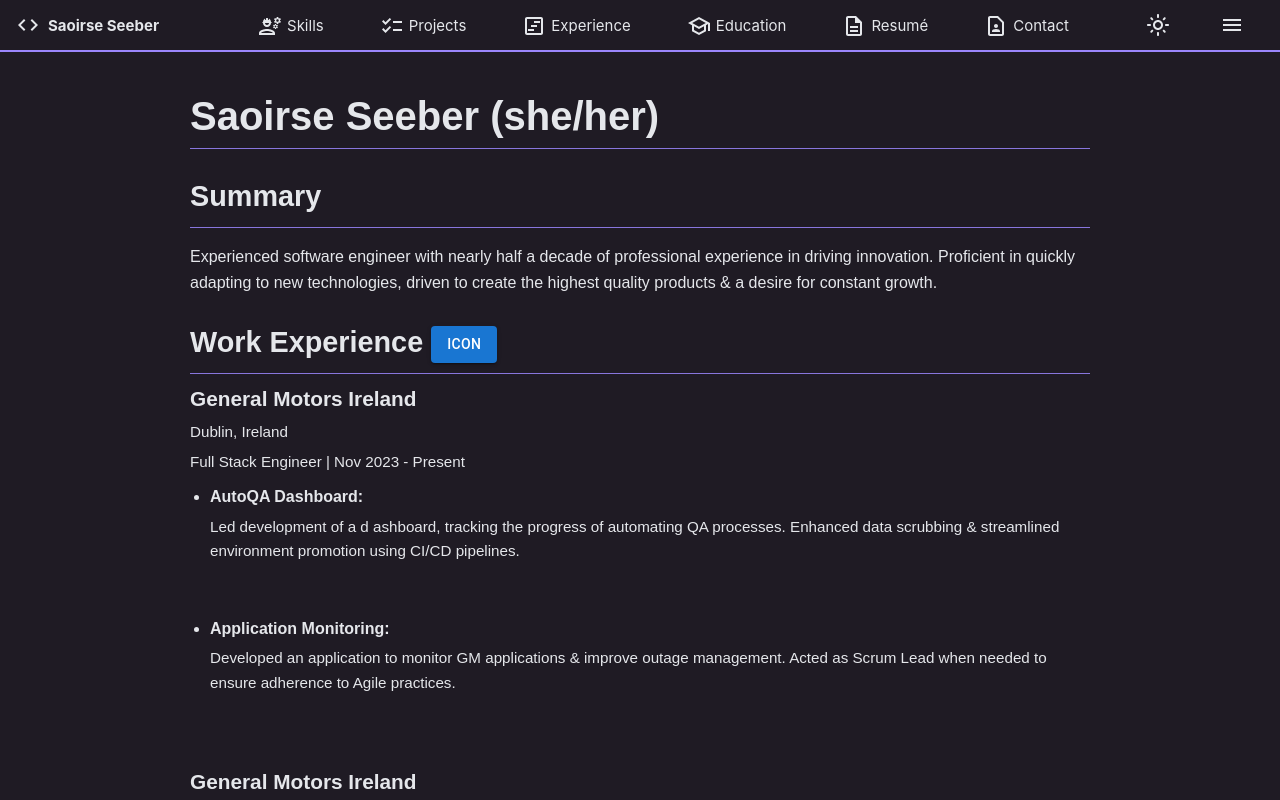
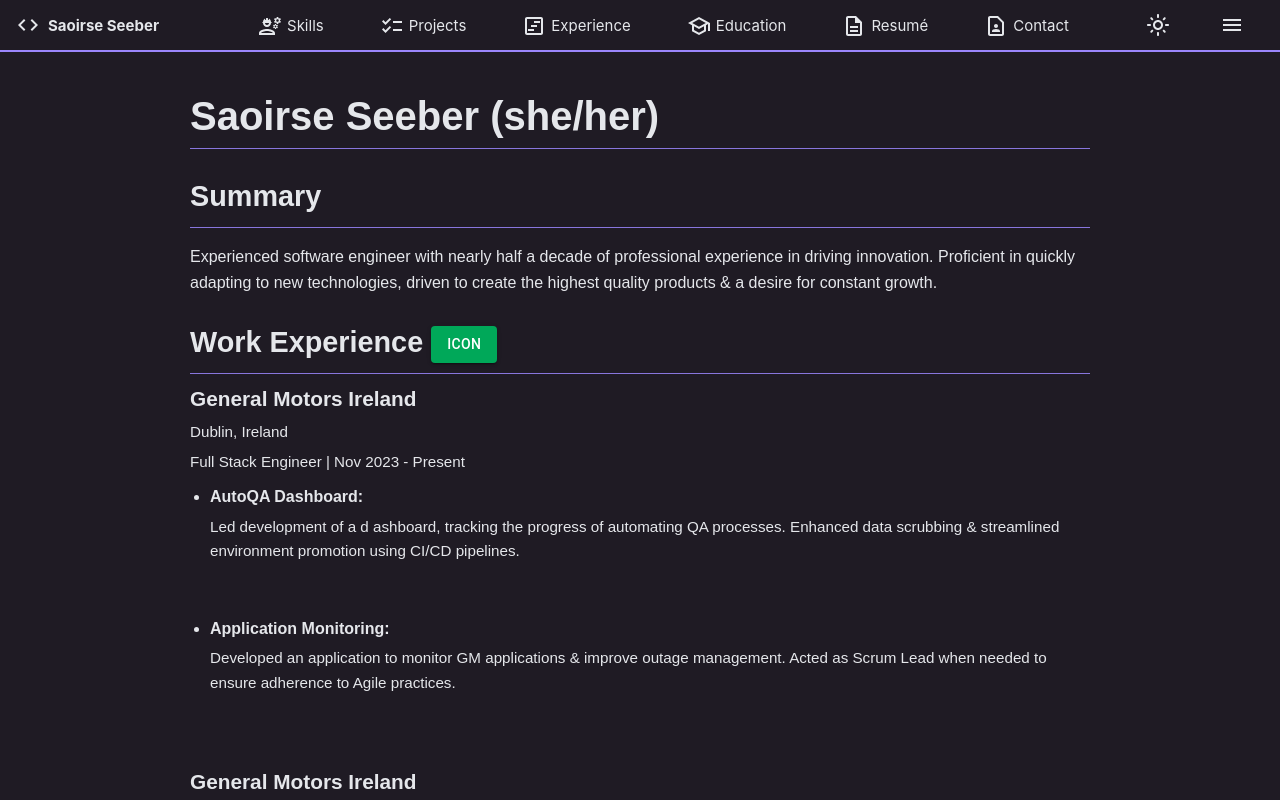
Before and after one commit to saoirselicious/personalsite, a React (Create React App) app: page /resume in a window 1280 px wide. Shown: the top 800 px of the page. Built offline with nearby package versions, Linux system fonts and the light colour scheme; some icons are missing.

Commit message:
Changing button colour on CV

```diff
--- a/src/components/CV/CV.tsx
+++ b/src/components/CV/CV.tsx
@@ -106,7 +106,7 @@
 
         {/* Work Experience */}
         <section className="experience">
-          <h2>Work Experience <Button id="iconOrText" variant="contained" onClick={showIcon}>{state.text}</Button></h2>
+          <h2>Work Experience <Button variant="contained" onClick={showIcon} sx={{ bgcolor: 'var(--secondary-color)'}}>{state.text}</Button></h2>
           <Divider sx={{ bgcolor: 'var(--primary-color)', marginBottom:'0.5rem'}} />
           {work_experience.map((job, index) => (
             <div className="job" key={index}>
```
